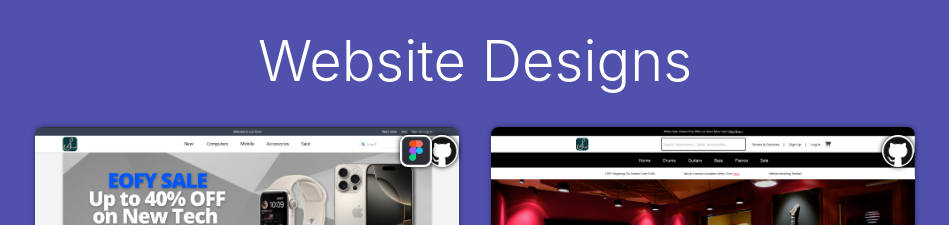
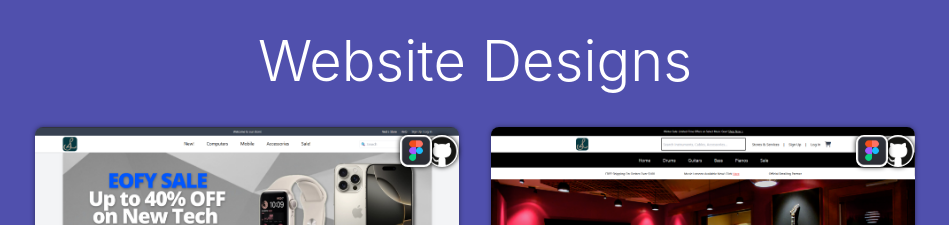
Before and after one commit to lseti1/portfolio-527386, a React (Create React App) app: page / in a window 1280 px wide. Shown: the part 1240-1465 px from the top of the page, without its empty margins (165-1114 px from the left). Built offline with nearby package versions, Linux system fonts and the light colour scheme.

Commit message:
Content: Added additional figma link for second e-commerce website design

```diff
--- a/src/App.js
+++ b/src/App.js
@@ -187,6 +187,9 @@ function App() {
 						<a className="WebGitHubLink" href="https://github.com/lseti1/eCommerceDesign-202502" target="_blank" rel="noopener noreferrer" title="eCommerce Music Design Repository">
 							<img className="GitHubImage" src="/GitHub Logo.png" alt="GitHubLink"/>
 						</a>
+						<a className="WebFigmaLink" href="https://www.figma.com/design/UYAWjDoyWCFHawjublbdYQ/eCommerceDesign2?node-id=1-94&t=XaiKBEEiC5K3dM4L-1" target="_blank" rel="noopener noreferrer" title="eCommerce Tech Store Figma Mock-Up">
+							<img className="FigmaImage" src="/FigmaIcon.png" alt="FigmaLink"/>
+						</a>
 						<p className="WebDesignDescription">This is an eCommerce design for a multi-page Music store (made with HTML/Tailwind CSS) including Hero Banners,
 							product cards and other e-commerce visuals. Designed with a music-inspired theme and a number of different banners.</p>
 					</div>
```
